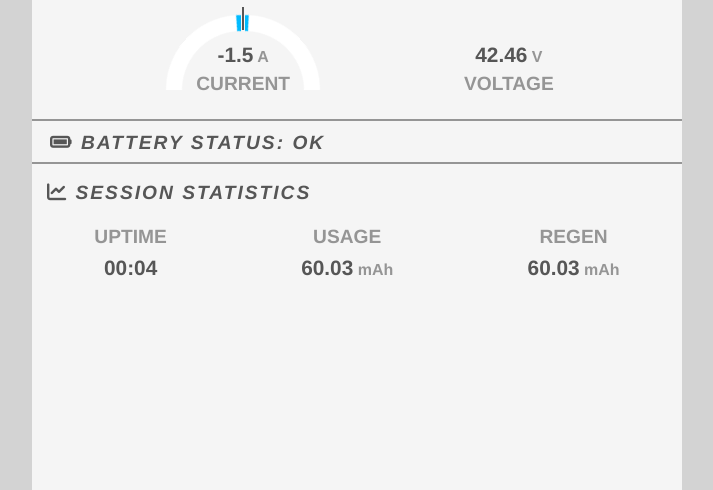
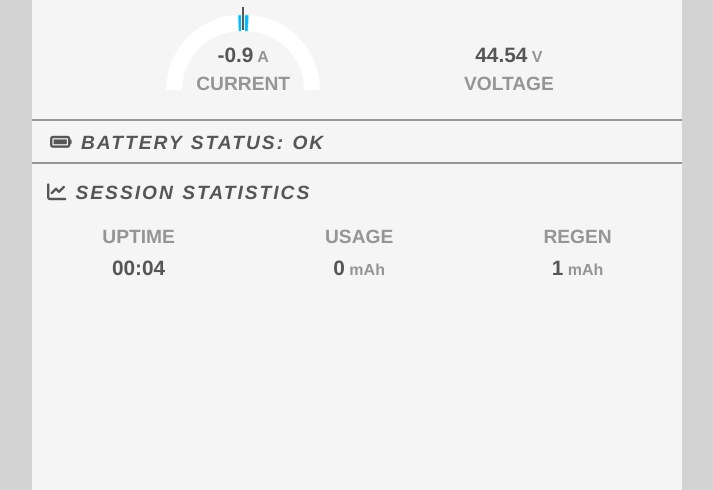
Before and after one commit to mretich/owie-design-update-mockup, a website: page public/index.html in a window 1280 px wide. Shown: the part 310-800 px from the top of the page, without its empty margins (283-996 px from the left). Drawn offline with Linux system fonts and the light colour scheme.

Commit message:
demo.js: fake usage/regen

```diff
--- a/public/index.html
+++ b/public/index.html
@@ -318,21 +318,21 @@
     <div class="usage-statistics flex">
         <div class="uptime">
             <div class="statistics-header"><span class="owie-label">UPTIME</span></div>
-            <div class="statistics-text">
-                <span class="value-text">2:23:23</span>
+            <div class="statistics-text uptime">
+                <span class="value-text">00:00</span>
             </div>
 
         </div>
         <div class="usage">
             <div class="statistics-header"><span class="owie-label">USAGE</span></div>
-            <div class="statistics-text">
-                <span class="value-text">60.03</span><span class="owie-label value-label"> mAh</span>
+            <div class="statistics-text usage">
+                <span class="value-text">0</span><span class="owie-label value-label"> mAh</span>
             </div>
         </div>
         <div class="regen">
             <div class="statistics-header"><span class="owie-label">REGEN</span></div>
-            <div class="statistics-text">
-                <span class="value-text">60.03</span><span class="owie-label value-label"> mAh</span>
+            <div class="statistics-text regen">
+                <span class="value-text">0</span><span class="owie-label value-label"> mAh</span>
             </div>
         </div>
     </div>
--- a/public/js/demo.js
+++ b/public/js/demo.js
@@ -1,7 +1,8 @@
-console.log("You can stop demo mode by entering this:\nwindow.clearInterval(" + window.setInterval(function randomizeValues() {
+console.log("You can stop demo mode by entering this:\nwindow.clearInterval(" + window.setInterval(function demoModeIteration() {
 
     // fake uptime; based on first function call
     window.demo_startTime = window.demo_startTime || Date.now();
+    window.demo_fakeUsage = window.demo_fakeUsage || {};
 
     let uptime = Math.floor((Date.now() - window.demo_startTime) / 1000),
         s = uptime % 60,
@@ -10,7 +11,7 @@ console.log("You can stop demo mode by entering this:\nwindow.clearInterval(" +
         prettyUptime = (h<1?'':h+':') + (m<10?'0'+m:m) + ':' + (s<10?'0'+s:s);
 
     document.
-        getElementsByClassName("statistics-text")[0].
+        getElementsByClassName("uptime")[0].
             getElementsByClassName("value-text")[0].
                 innerText = prettyUptime;
     //
@@ -56,4 +57,22 @@ console.log("You can stop demo mode by entering this:\nwindow.clearInterval(" +
         let cellText = cellVolt.toLocaleString(undefined, {maximumFractionDigits: 2, minimumFractionDigits: 2})
         c.innerText = cellText;
     };
+
+    // fake mAh usage/regen, loosly based on fake current
+    let fakeUsage = Math.abs(current / 3.6)
+    let target = current < 0?"regen":"usage";
+
+    window.demo_fakeUsage[target] =
+       (window.demo_fakeUsage[target] || 0) + fakeUsage;
+
+    let elem = document.
+        getElementsByClassName("usage-statistics")[0].
+            getElementsByClassName(target)[0].
+                getElementsByClassName("value-text")[0];
+
+    fakeUsage = Math.floor(window.demo_fakeUsage[target]);
+
+    if (elem.innerText != fakeUsage) {
+        elem.innerText =  fakeUsage; }
+    //
 }, 1000) + ");");
```
